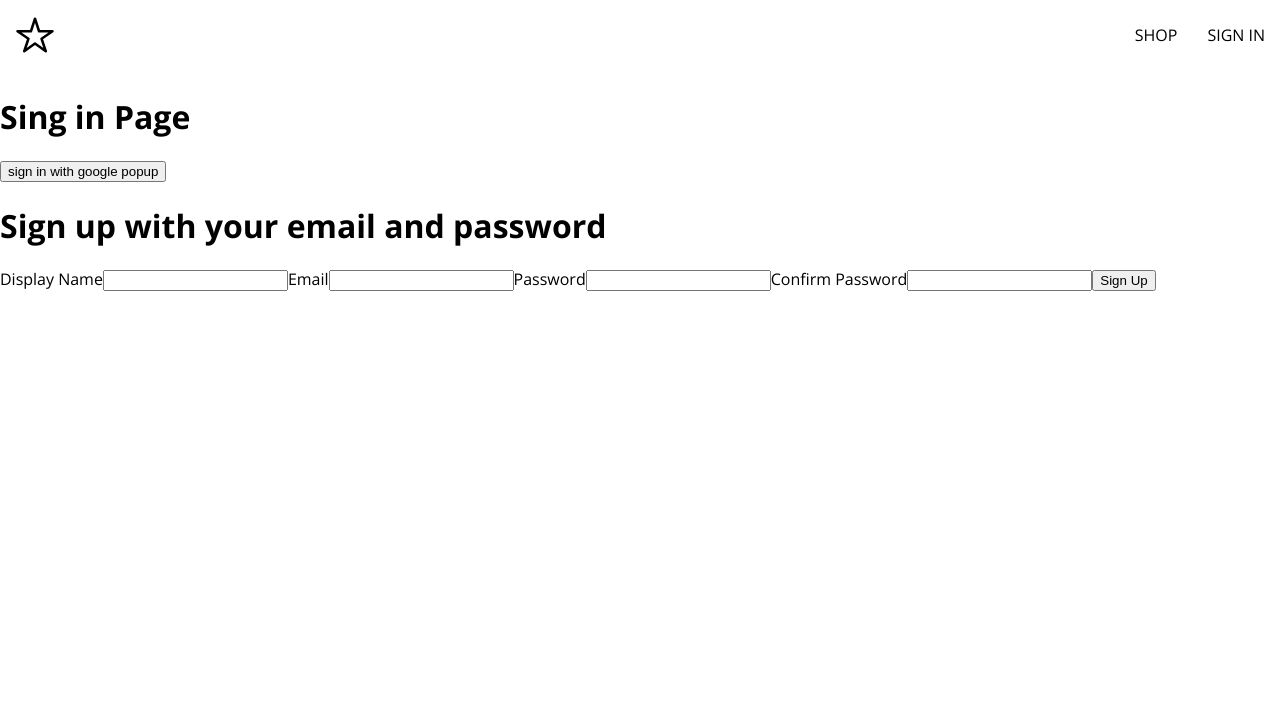
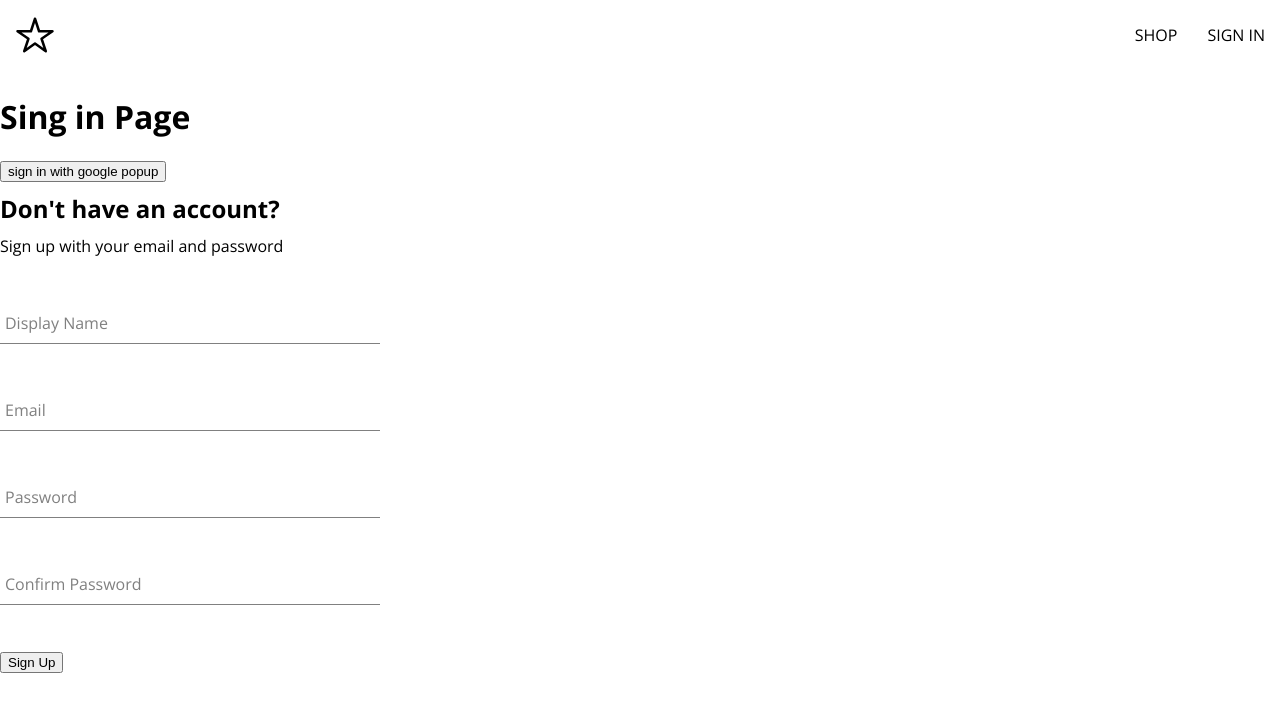
Before and after one commit to MohamedHNoor/star-clothing, a React (Create React App) app: page /sign-in in a window 1280 px wide. Shown: the top 712 px of the page. Built offline with nearby package versions, Linux system fonts and the light colour scheme.

Commit message:
Add signup form and style it

```diff
--- /dev/null
+++ b/src/components/form-input/form-input.component.jsx
@@ -0,0 +1,20 @@
+import "./form-input.styles.scss";
+
+const FormInput = ({ label, inputOptions }) => {
+  return (
+    <div className="group">
+      <input className="form-input" {...inputOptions} />
+      {label && (
+        <label
+          className={`${
+            inputOptions.value.length ? "shrink" : ""
+          } form-input-label`}
+        >
+          {label}
+        </label>
+      )}
+    </div>
+  );
+};
+
+export default FormInput;
--- /dev/null
+++ b/src/components/form-input/form-input.styles.scss
@@ -0,0 +1,54 @@
+$sub-color: grey;
+$main-color: black;
+
+@mixin shrinkLabel {
+  top: -14px;
+  font-size: 12px;
+  color: $main-color;
+}
+
+.group {
+  position: relative;
+  margin: 45px 0;
+
+  .form-input {
+    background: none;
+    background-color: white;
+    color: $sub-color;
+    font-size: 18px;
+    padding: 10px 10px 10px 5px;
+    display: block;
+    width: 100%;
+    border: none;
+    border-radius: 0;
+    border-bottom: 1px solid $sub-color;
+    margin: 25px 0;
+
+    &:focus {
+      outline: none;
+    }
+
+    &:focus~.form-input-label {
+      @include shrinkLabel();
+    }
+  }
+
+  input[type='password'] {
+    letter-spacing: 0.3em;
+  }
+
+  .form-input-label {
+    color: $sub-color;
+    font-size: 16px;
+    font-weight: normal;
+    position: absolute;
+    pointer-events: none;
+    left: 5px;
+    top: 10px;
+    transition: 300ms ease all;
+
+    &.shrink {
+      @include shrinkLabel();
+    }
+  }
+}
--- a/src/components/sign-up-form/sign-up-form.component.jsx
+++ b/src/components/sign-up-form/sign-up-form.component.jsx
@@ -1,11 +1,16 @@
-import { useState } from 'react';
-import { createAuthUserWithEmailAndPassword } from '../../utils/firebase/firebase.utils';
+import { useState } from "react";
+import FormInput from "../form-input/form-input.component";
+import {
+  createAuthUserWithEmailAndPassword,
+  createUserDocumentFromAuth,
+} from "../../utils/firebase/firebase.utils";
+import "./sign-up.styles.scss";
 
 const defaultFormFields = {
-  displayName: '',
-  email: '',
-  password: '',
-  confirmPassword: '',
+  displayName: "",
+  email: "",
+  password: "",
+  confirmPassword: "",
 };
 
 const SignUpForm = () => {
@@ -13,18 +18,33 @@ const SignUpForm = () => {
 
   const { displayName, email, password, confirmPassword } = formFields;
 
-  const handleSubmit = (event) => {
+  const resetFormFields = () => {
+    setFormFields(defaultFormFields);
+  };
+  console.log(formFields);
+
+  const handleSubmit = async (event) => {
     event.preventDefault();
 
     if (password !== confirmPassword) {
-      alert('password do not match');
+      alert("password do not match");
       return;
     }
 
     try {
-      const { user } = createAuthUserWithEmailAndPassword(email, password);
+      const { user } = await createAuthUserWithEmailAndPassword(
+        email,
+        password,
+      );
+
+      await createUserDocumentFromAuth(user, { displayName });
+      resetFormFields();
     } catch (error) {
-      console.log('User creation encountered an error', error);
+      if (error.code === "auth/email-already-in-use") {
+        alert("Cannot create user, email already in use");
+      } else {
+        console.log("User creation encountered an error", error);
+      }
     }
   };
 
@@ -35,43 +55,52 @@ const SignUpForm = () => {
   };
 
   return (
-    <div>
-      <h1>Sign up with your email and password</h1>
+    <div className="sign-up-container">
+      <h2>Don't have an account?</h2>
+      <span>Sign up with your email and password</span>
       <form onSubmit={handleSubmit}>
-        <label htmlFor="">Display Name</label>
-        <input
-          type="text"
-          required
-          onChange={handleChange}
-          name="displayName"
-          value={displayName}
+        <FormInput
+          label="Display Name"
+          inputOptions={{
+            type: "text",
+            required: true,
+            onChange: handleChange,
+            name: "displayName",
+            value: displayName,
+          }}
         />
 
-        <label htmlFor="">Email</label>
-        <input
-          type="email"
-          required
-          onChange={handleChange}
-          name="email"
-          value={email}
+        <FormInput
+          label="Email"
+          inputOptions={{
+            type: "email",
+            required: true,
+            onChange: handleChange,
+            name: "email",
+            value: email,
+          }}
         />
 
-        <label htmlFor="">Password</label>
-        <input
-          type="password"
-          required
-          onChange={handleChange}
-          name="password"
-          value={password}
+        <FormInput
+          label="Password"
+          inputOptions={{
+            type: "password",
+            required: true,
+            onChange: handleChange,
+            name: "password",
+            value: password,
+          }}
         />
 
-        <label htmlFor="">Confirm Password</label>
-        <input
-          type="password"
-          required
-          onChange={handleChange}
-          name="confirmPassword"
-          value={confirmPassword}
+        <FormInput
+          label="Confirm Password"
+          inputOptions={{
+            type: "password",
+            required: true,
+            onChange: handleChange,
+            name: "confirmPassword",
+            value: confirmPassword,
+          }}
         />
         <button type="submit">Sign Up</button>
       </form>
--- /dev/null
+++ b/src/components/sign-up-form/sign-up.styles.scss
@@ -0,0 +1,9 @@
+.sign-up-container {
+  display: flex;
+  flex-direction: column;
+  width: 380px;
+
+  h2 {
+    margin: 10px 0;
+  }
+}
```
